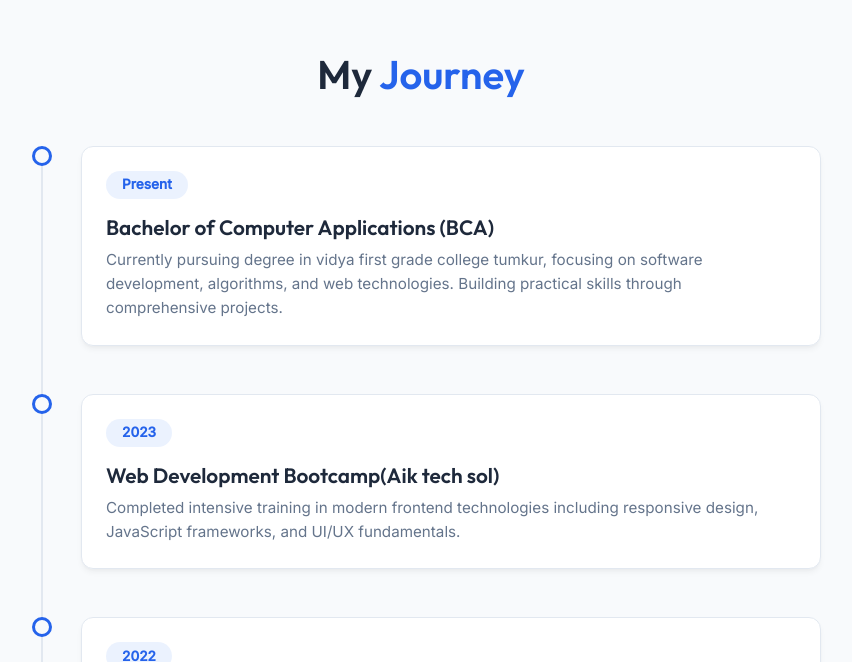
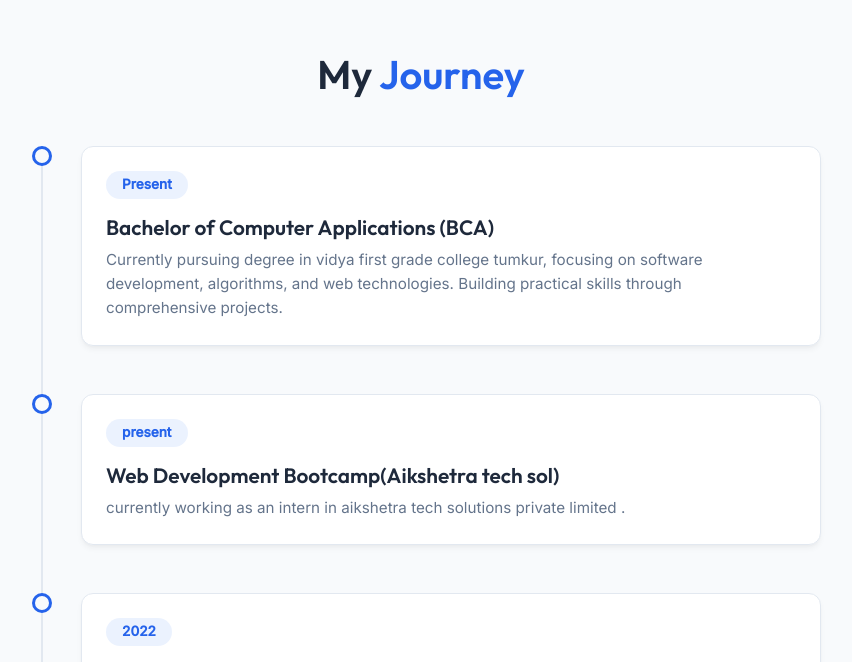
Before and after one commit to pavanpradeep2/pkportfolio, a plain HTML site: page index.html in a window 1280 px wide. Shown: the part 2916-3578 px from the top of the page, without its empty margins (219-1071 px from the left). Drawn offline with Linux system fonts and the light colour scheme.

Commit message:
Revise personal info and internship experience
Updated personal description and internship details.

```diff
--- a/index.html
+++ b/index.html
@@ -72,7 +72,7 @@
                 <img src="assets/profile.jpg" alt="Pradeep" class="profile-img">
             </div>
             <div class="about-text glassmorphism">
-                <p>I am a passionate BCA student and developer focused on crafting clean, user-friendly, and
+                <p>I am presently perceiving my BCA  and developer focused on crafting clean, user-friendly, and
                     high-performance digital experiences. I specialize in turning complex problems into simple,
                     beautiful, and intuitive designs.</p>
                 <div class="about-stats">
@@ -223,10 +223,9 @@
             <div class="timeline-item slide-up">
                 <div class="timeline-dot"></div>
                 <div class="timeline-content glassmorphism">
-                    <span class="date">2023</span>
-                    <h3>Web Development Bootcamp(Aik tech sol)</h3>
-                    <p>Completed intensive training in modern frontend technologies including responsive design,
-                        JavaScript frameworks, and UI/UX fundamentals.</p>
+                    <span class="date">present</span>
+                    <h3>Web Development Bootcamp(Aikshetra tech sol)</h3>
+                    <p>currently working as an intern in aikshetra tech solutions private limited .</p>
                 </div>
             </div>
             <div class="timeline-item slide-up">
@@ -260,8 +259,7 @@
                 </div>
                 <div class="social-links">
                     <a href="https://github.com/pavanpradeep2"><i class="fab fa-github"></i></a>
-                    <a href="https://www.instagram.com/pk_smooth_09/"><i class="fab fa-linkedin-in"></i></a>
-                    <a href="#https://www.instagram.com/pk_smooth_09/"><i class="fab fa-twitter"></i></a>
+
                     <a href="https://www.instagram.com/pk_smooth_09/"><i class="fab fa-instagram"></i></a>
                 </div>
             </div>
```
